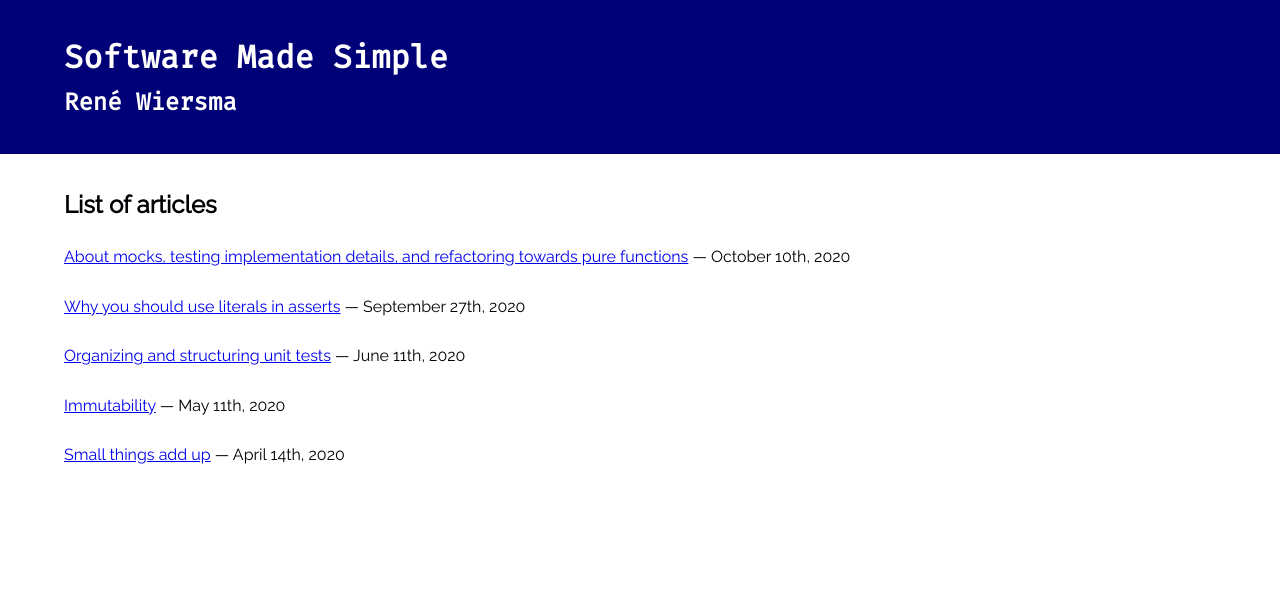
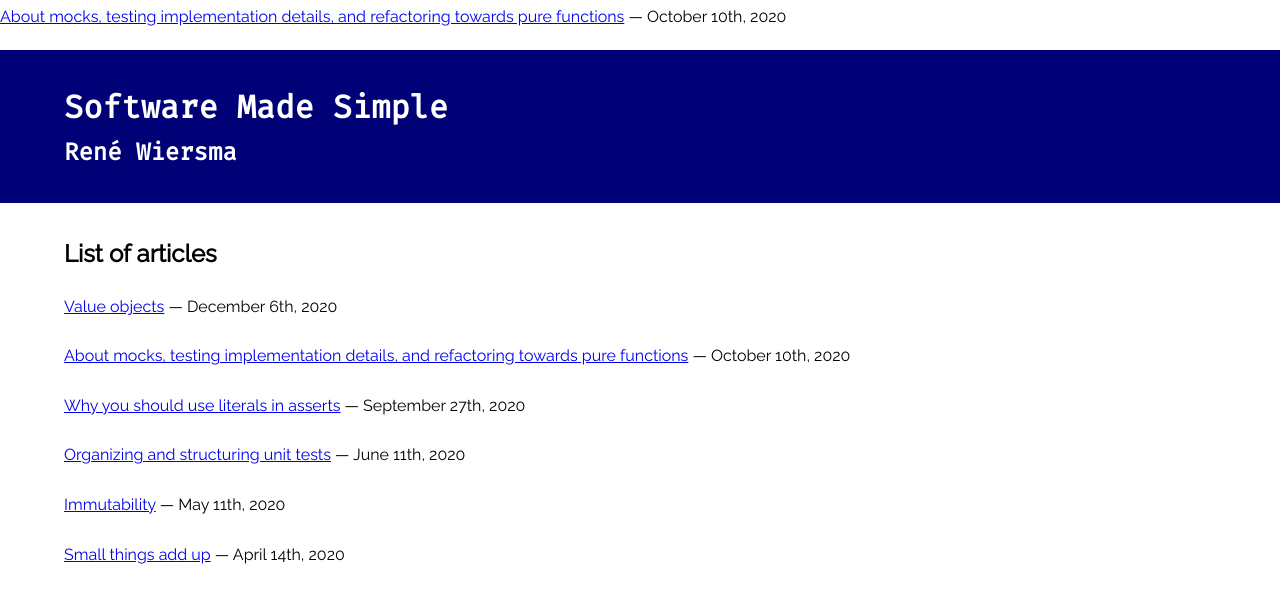
Before and after one commit to ReneWiersma/renewiersma.github.io, a plain HTML site: page index.html in a window 1280 px wide. Drawn offline with Linux system fonts and the light colour scheme.

Commit message:
Added value objects to index

```diff
--- a/index.html
+++ b/index.html
@@ -1,4 +1,4 @@
-<!DOCTYPE html>
+<p><a href="AboutMocks.html">About mocks, testing implementation details, and refactoring towards pure functions</a> — October 10th, 2020</p><!DOCTYPE html>
 <html>
 <head>
   <meta charset="UTF-8">
@@ -15,6 +15,7 @@
 	</a>
 	<div class="main">
 	<h2>List of articles</h2>
+	<p><a href="ValueObjects.html">Value objects</a> — December 6th, 2020</p>
 	<p><a href="AboutMocks.html">About mocks, testing implementation details, and refactoring towards pure functions</a> — October 10th, 2020</p>
 	<p><a href="WhyYouShouldUseLiteralsInAsserts.html">Why you should use literals in asserts</a> — September 27th, 2020</p>
 	<p><a href="StructuringUnitTests.html">Organizing and structuring unit tests</a> — June 11th, 2020</p>
```
